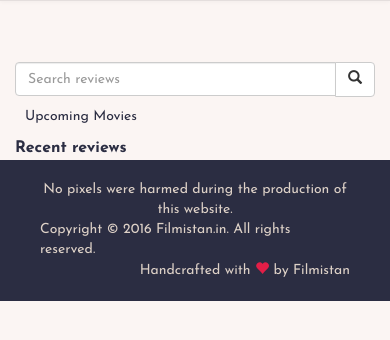
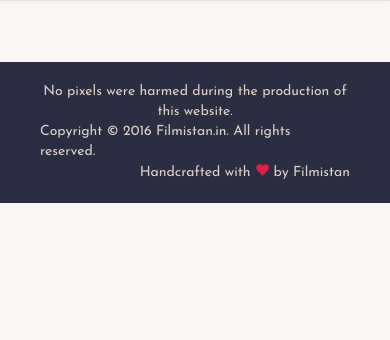
Before and after one commit to whateez/filmy-site, a Django app: page / in a window 390 px wide. Shown: the part 80-420 px from the top of the page. Run offline with Django 3.2, Linux system fonts and the light colour scheme; data that the repository does not hold is empty; some libraries are stand-ins or nearby versions.

Commit message:
worked on the views

```diff
--- a/reviews/templates/reviews/review_list.html
+++ b/reviews/templates/reviews/review_list.html
@@ -46,7 +46,7 @@
 {% endblock %}
 
 {% block rightpane %}
-<div class="col-md-4">
+<div class="hidden-sm hidden-xs col-md-4">
     <div class="search">
         <form method='GET' action=''>
             <div class="input-group">
```
